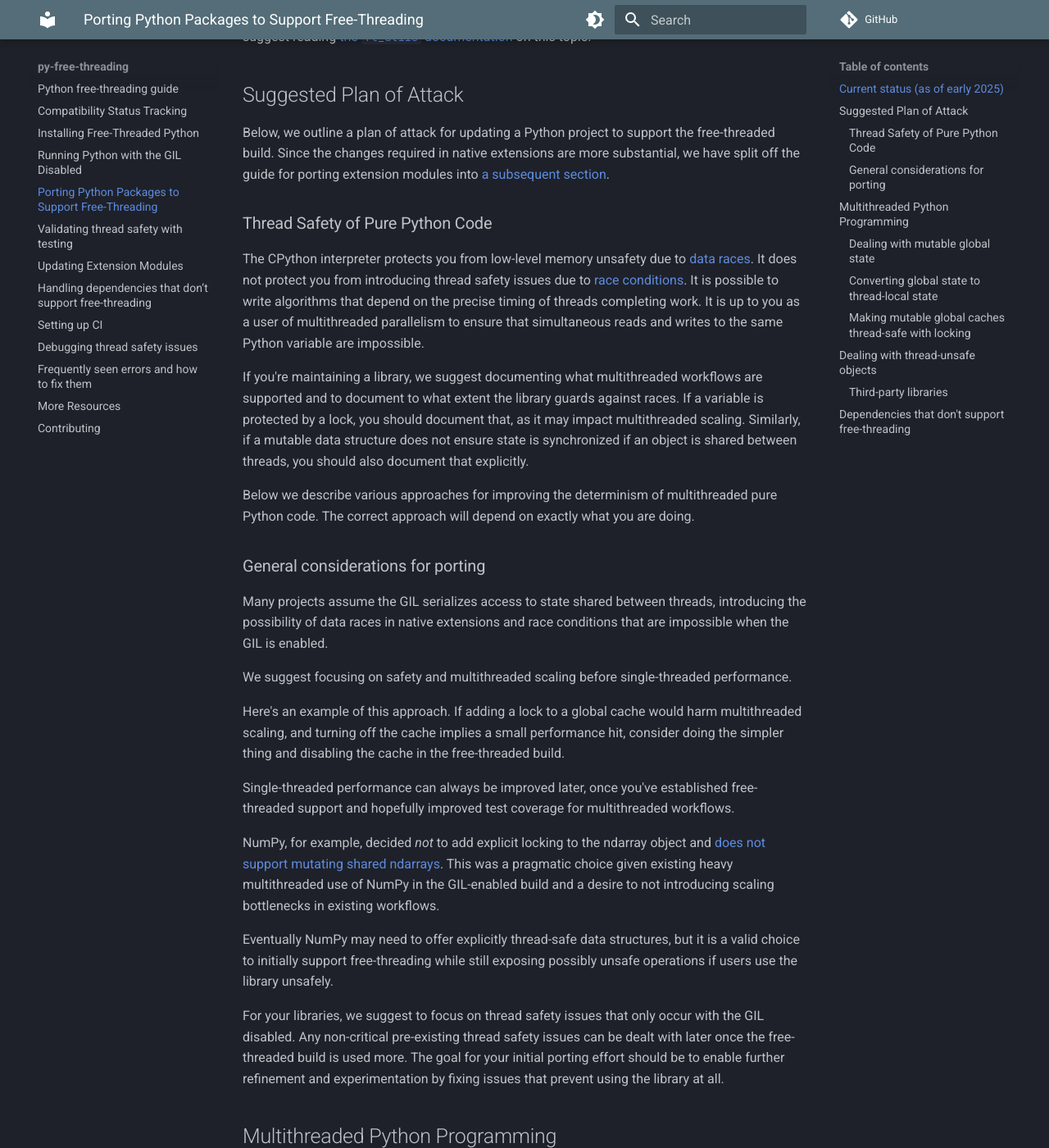
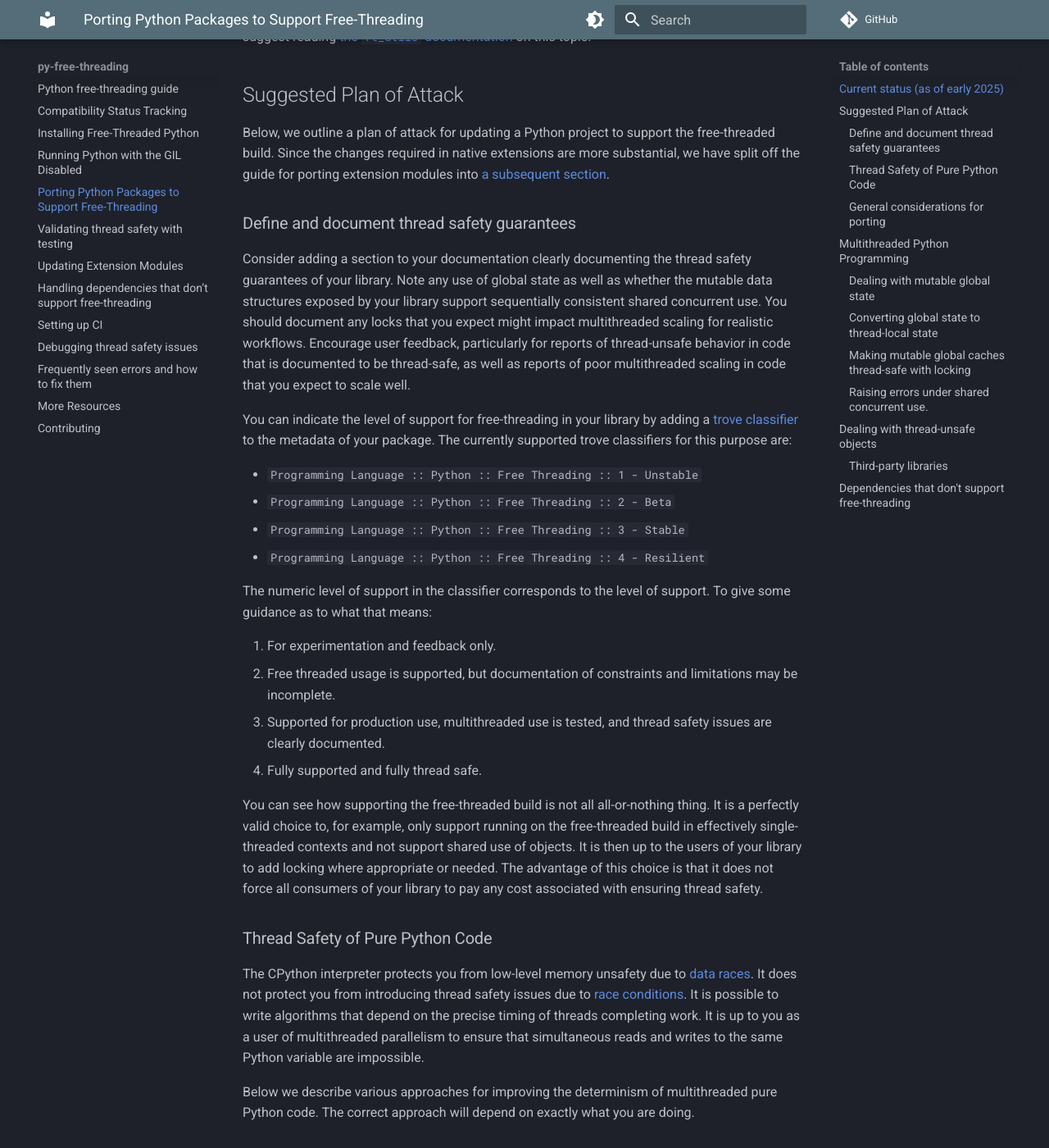
Before and after one commit to Quansight-Labs/free-threaded-compatibility, an MkDocs documentation site: the page built from docs/porting.md, in a window 1280 px wide and 1400 px high, scrolled down 864 px. Shown: the whole window at 82% size. Built offline with MkDocs 1.6.1 and Material for MkDocs 9.7.7, drawn with Linux system fonts in a browser that asks for light colours; comment, search, counter and statistics services are not loaded; some of the changed text lies outside the part shown.

Commit message:
Document trove classifiers and raising an error under shared use (#196)

````diff
--- a/docs/porting.md
+++ b/docs/porting.md
@@ -40,6 +40,41 @@ free-threaded build. Since the changes required in native extensions are more
 substantial, we have split off the guide for porting extension modules into
 [a subsequent section](porting-extensions.md).
 
+### Define and document thread safety guarantees
+
+Consider adding a section to your documentation clearly documenting the thread
+safety guarantees of your library. Note any use of global state as well as
+whether the mutable data structures exposed by your library support sequentially
+consistent shared concurrent use. You should document any locks that you expect
+might impact multithreaded scaling for realistic workflows. Encourage user
+feedback, particularly for reports of thread-unsafe behavior in code that is
+documented to be thread-safe, as well as reports of poor multithreaded scaling
+in code that you expect to scale well.
+
+You can indicate the level of support for free-threading in your library by
+adding a [trove classifier](https://pypi.org/classifiers/) to the metadata of
+your package. The currently supported trove classifiers for this purpose are:
+
+- `Programming Language :: Python :: Free Threading :: 1 - Unstable`
+- `Programming Language :: Python :: Free Threading :: 2 - Beta`
+- `Programming Language :: Python :: Free Threading :: 3 - Stable`
+- `Programming Language :: Python :: Free Threading :: 4 - Resilient`
+
+The numeric level of support in the classifier corresponds to the level of support. To give some guidance as to what that means:
+
+1. For experimentation and feedback only.
+1. Free threaded usage is supported, but documentation of constraints and limitations may be incomplete.
+1. Supported for production use, multithreaded use is tested, and thread safety issues are clearly documented.
+1. Fully supported and fully thread safe.
+
+You can see how supporting the free-threaded build is not all all-or-nothing
+thing. It is a perfectly valid choice to, for example, only support running on
+the free-threaded build in effectively single-threaded contexts and not support
+shared use of objects. It is then up to the users of your library to add locking
+where appropriate or needed. The advantage of this choice is that it does not
+force all consumers of your library to pay any cost associated with ensuring
+thread safety.
+
 ### Thread Safety of Pure Python Code
 
 The CPython interpreter protects you from low-level memory unsafety due to [data
@@ -49,12 +84,6 @@ conditions](https://en.wikipedia.org/wiki/Race_condition). It is possible to
 write algorithms that depend on the precise timing of threads completing
 work. It is up to you as a user of multithreaded parallelism to ensure that
 simultaneous reads and writes to the same Python variable are impossible.
-
-If you're maintaining a library, we suggest documenting what multithreaded
-workflows are supported and to document to what extent the library guards against
-races. If a variable is protected by a lock, you should document that, as it may
-impact multithreaded scaling. Similarly, if a mutable data structure does not
-ensure state is synchronized if an object is shared between threads, you should also document that explicitly.
 
 Below we describe various approaches for improving the determinism of
 multithreaded pure Python code. The correct approach will depend on exactly what
@@ -237,6 +266,35 @@ There is also
 which provides a reentrant lock allowing threads to recursively acquire the same
 lock.
 
+### Raising errors under shared concurrent use.
+
+Sometimes it's a programming error to share an object between threads. An
+example might be a wrapper for a low-level C compression library that does not
+support sharing compression contexts between threads. You could make it so users
+see an error at runtime when they try to share a compression context like this:
+
+```python
+from dataclasses import dataclass
+
+
+@dataclass
+class CompressionContext:
+    lock: threading.Lock
+    state: _LowLevelCompressionContext
+
+    def compress(self, data):
+        if not self.lock.acquire(blocking=False):
+            raise RuntimeError("Concurrent use detected!")
+        try:
+            self.state.compress(data)
+        finally:
+            self.lock.release()
+```
+
+This does require paying the cost of acquiring and releasing a mutex, but
+because no thread ever blocks on acquiring the lock, this thread cannot
+introduce hidden multithreaded scaling issues.
+
 ## Dealing with thread-unsafe objects
 
 Mutability of objects is deeply embedded in the Python runtime and many tools freely
````
